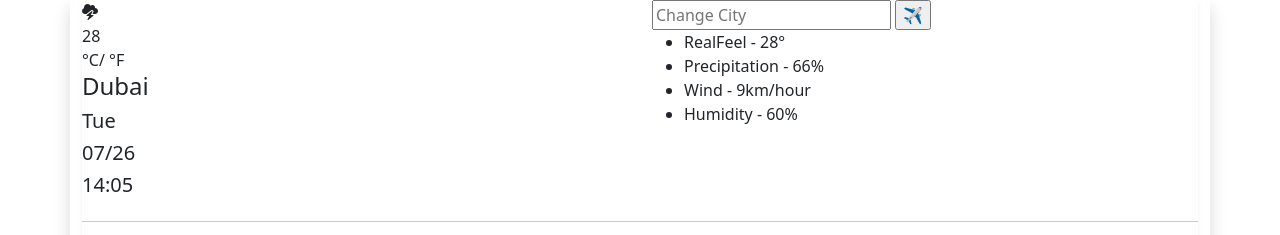
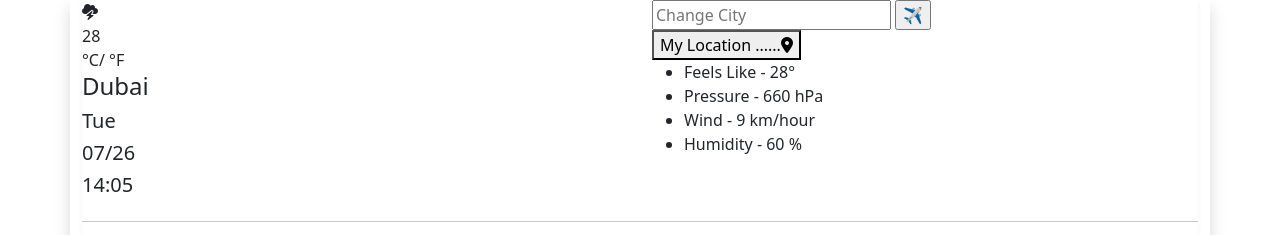
Before and after one commit to TetianaStrelnikova/weather-app, a plain HTML site: page index.html in a window 1280 px wide. Shown: the top 235 px of the page. Drawn offline with nearby package versions, Linux system fonts and the light colour scheme.

Commit message:
changed the image folder name

```diff
--- a/index.html
+++ b/index.html
@@ -27,6 +27,7 @@
       integrity="sha384-0evHe/X+R7YkIZDRvuzKMRqM+OrBnVFBL6DOitfPri4tjfHxaWutUpFmBp4vmVor"
       crossorigin="anonymous"
     />
+    <script src="https://unpkg.com/axios/dist/axios.min.js"></script>
   </head>
 
   <body>
@@ -38,7 +39,7 @@
              <div class="currentWeather">
                 <div class="currentIcon"><i class="fa-solid fa-cloud-bolt"></i></div>
                 <div class="currentTemperature">
-                  <span id = current-temperature>28 </span>
+                  <span id = current-temperature >28 </span>
                   <div class="celsiiFarenheit">
                     <span id="celsii">°C/</span>
                     <span class="farengeit" id="farenheit" href="">°F </span>
@@ -55,13 +56,14 @@
               <input class="changeCity" id="change-city-input" type="text"  placeholder="Change City" autocomplete="off">
              <input class ="changeCitySubmit"type="submit" value="✈">
             </form>
+            <button class="myLocation" id = "my-location">  My Location ......<i class="fa-solid fa-location-dot"></i></button>
               <div class="realFeelPrecipitationlWindHumidity">
 
                 <ul>
-                  <li class="realFeel">RealFeel - 28°  </li>
-                  <li class="precipitation">Precipitation - 66%</li>
-                  <li class="wind">Wind - 9km/hour</li>
-                  <li class="humidity">Humidity - 60%</li></ul></div>
+                  <li class="realFeel"  >Feels Like - <span id = "real-feel">28°</span>  </li>
+                  <li class="pressure">Pressure - <span id ="pressure">660</span> hPa</li>
+                  <li class="wind">Wind - <span id="wind-speed">9</span> km/hour</li>
+                  <li class="humidity">Humidity - <span id="humidity">60</span> %</li></ul></div>
 
             </div></div>
             <hr class="line">
```
Also changed, not shown: image/background2.png (renamed from images/background2.png).
